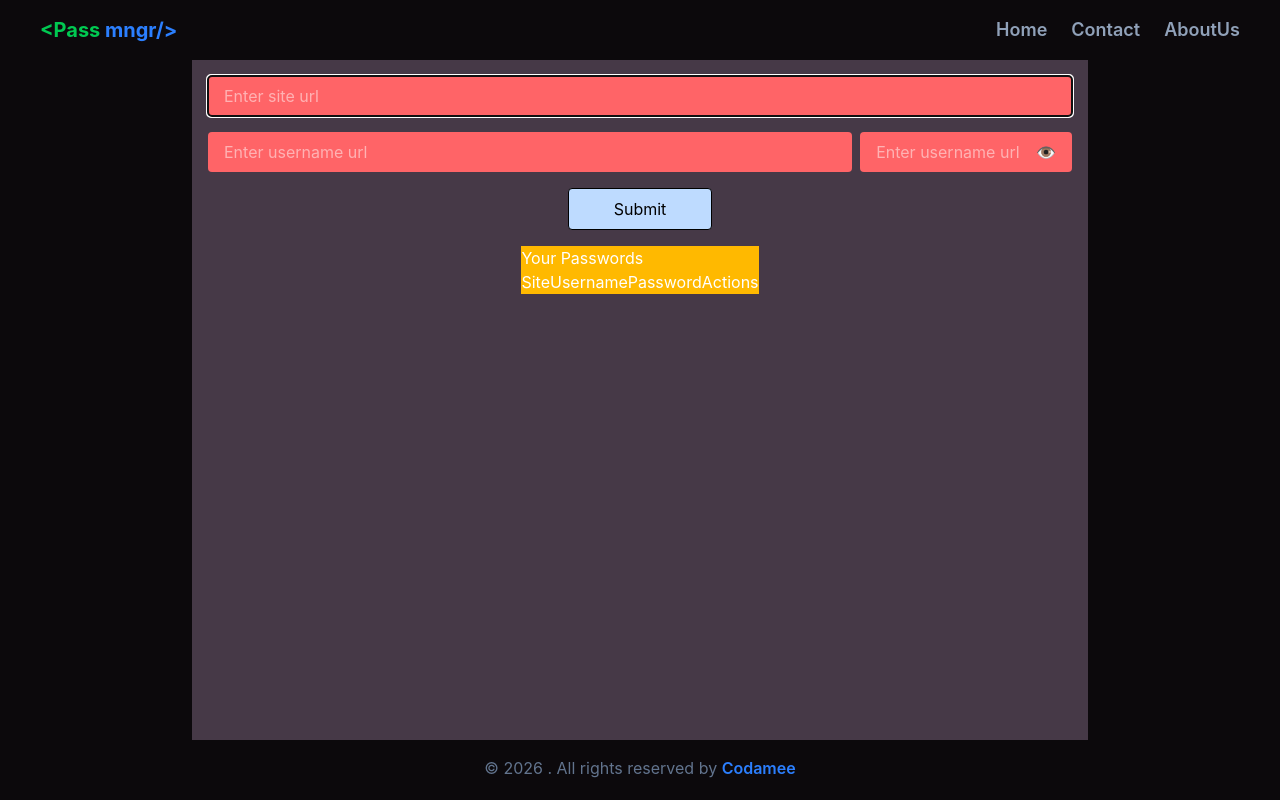
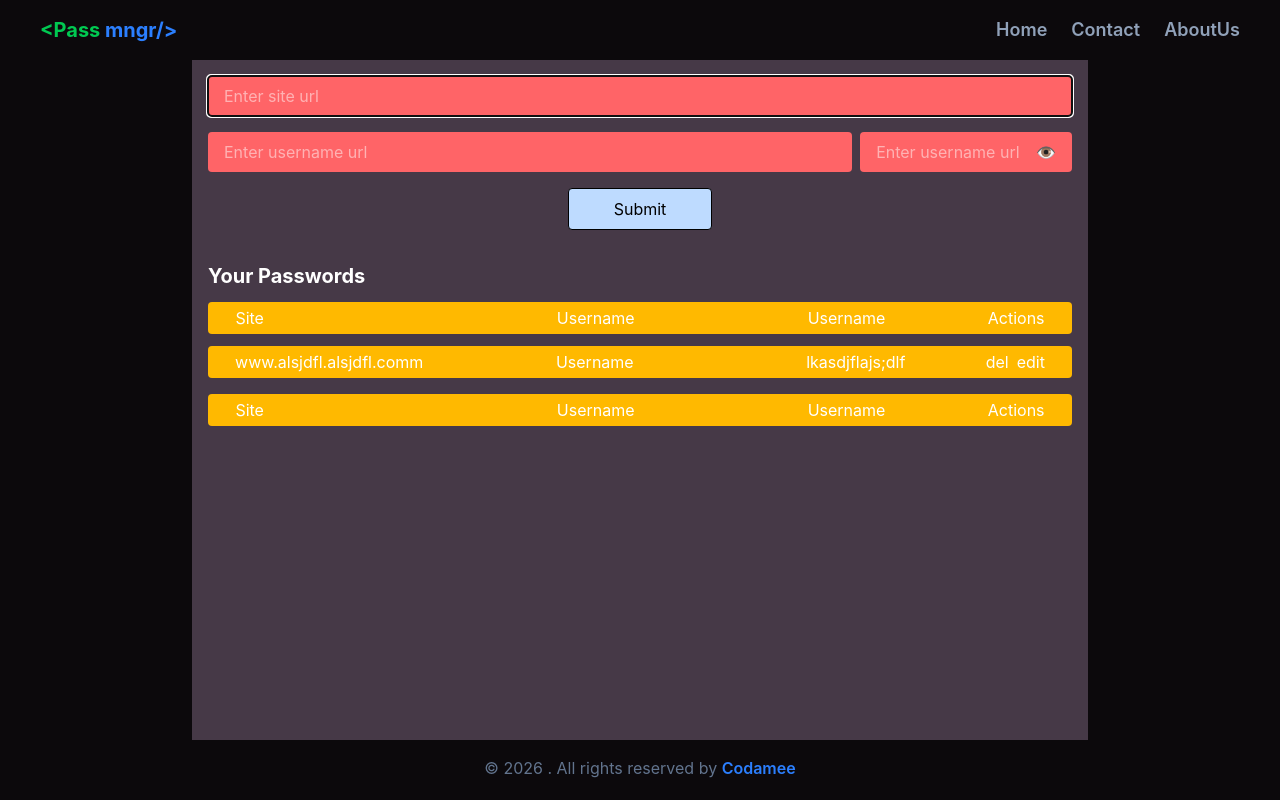
Before and after one commit to codamee/password-manager-react, a React (Vite) app: page / in a window 1280 px wide. Built offline with nearby package versions, Linux system fonts and the light colour scheme.

Commit message:
feat:add the password container

```diff
--- a/src/components/Manager.jsx
+++ b/src/components/Manager.jsx
@@ -24,21 +24,30 @@ const Manager = () => {
         </div>
         <input className='px-4 py-2 cursor-pointer w-1/6 mx-auto border bg-blue-200 text-black  rounded-sm' type="submit" />
       </form>
-      <div className="passwordContainer bg-amber-400">
-        <p>Your Passwords</p>
-        <div className="head flex">
-          <p>Site</p>
-          <p>Username</p>
-          <p>Password</p>
+      <div className="passwordContainer flex flex-col w-full gap-3 p-4 overflow-auto">
+        <p className='font-bold text-xl '>Your Passwords</p>
+        <div className="head flex justify-around px-2 py-1 bg-amber-400 rounded-sm">
+          <p className='w-1/3'>Site</p>
+          <p className='w-1/4 '>Username</p>
+          <p className='w-1/6'>Username</p>
           <p>Actions</p>
         </div>
-        <div>
-          {/* <div className="one flex">
-            <p>www.yuturbe.come</p>
-            <p>Username</p>
-            <p>Password</p>
+        <div className='flex flex-col gap-4'>
+          <div className="one flex justify-around px-2 py-1 bg-amber-400 rounded-sm">
+            <p className='w-1/3'>www.alsjdfl.alsjdfl.comm</p>
+            <p className='w-1/4 '>Username</p>
+            <p className='w-1/6'>lkasdjflajs;dlf</p>
+            <div className='flex gap-2'>
+              <p>del</p>
+              <p>edit</p>
+            </div>
+          </div>
+          <div className="one flex justify-around px-2 py-1 bg-amber-400 rounded-sm">
+            <p className='w-1/3'>Site</p>
+            <p className='w-1/4 '>Username</p>
+            <p className='w-1/6'>Username</p>
             <p>Actions</p>
-          </div> */}
+          </div>
         </div>
       </div>
     </div>
```
